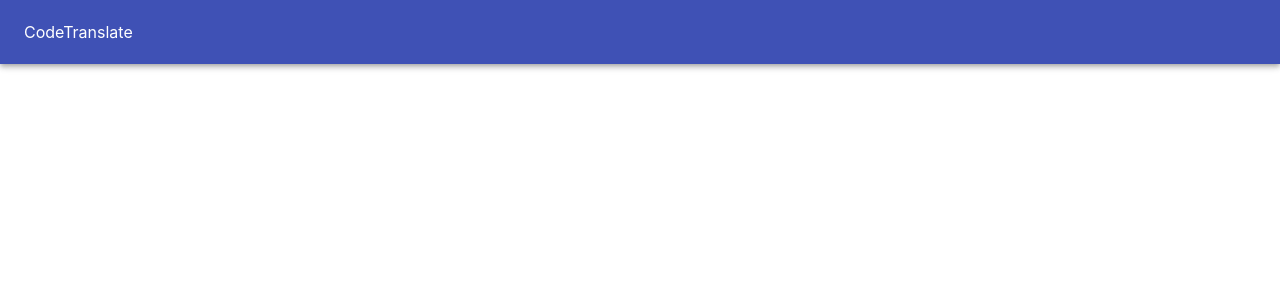
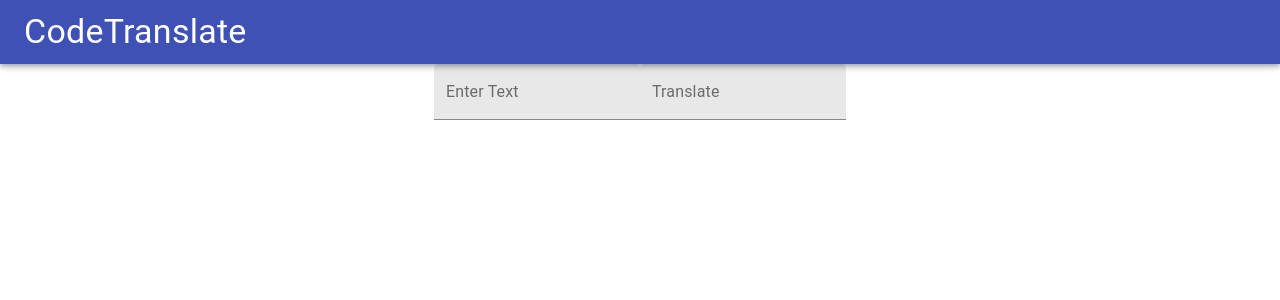
Before and after one commit to cjoshea9/cjs_capstone_frontend, a React (Create React App) app: page / in a window 1280 px wide. Shown: the top 300 px of the page. Built offline with nearby package versions, Linux system fonts and the light colour scheme; no server answers.

Commit message:
Add two textareas in material UI

```diff
--- a/src/App.js
+++ b/src/App.js
@@ -1,9 +1,9 @@
 import React from 'react';
 import './App.css';
 import Navbar from "./components/Navbar"
+import TextField from '@material-ui/core/TextField';
 
 function App() {
-
   async function getRequest() {
     const res = await fetch('https://cjsback.herokuapp.com/')
     const data = await res.json()
@@ -12,23 +12,24 @@
 
   getRequest()
   return (
-    <Navbar/>
-    // <div className="App">
-    //   <header className="App-header">
-    //     <img src={logo} className="App-logo" alt="logo" />
-    //     <p>
-    //       Edit <code>src/App.js</code> and save to reload.
-    //     </p>
-    //     <a
-    //       className="App-link"
-    //       href="https://reactjs.org"
-    //       target="_blank"
-    //       rel="noopener noreferrer"
-    //     >
-    //       Learn React
-    //     </a>
-    //   </header>
-    // </div>
+    <div>
+      <Navbar/>
+      <div className="textfields">
+        <TextField
+          className="filled-textarea"
+          label="Enter Text"
+          multiline
+          variant="filled"
+        />
+        <TextField
+          className="filled-textarea"
+          label="Translate"
+          multiline
+          variant="filled"
+        />
+      </div>
+    </div>
+
   );
 }
 
--- a/src/components/Navbar.js
+++ b/src/components/Navbar.js
@@ -7,7 +7,7 @@
     return (
         <AppBar position="static">
             <ToolBar>
-                <Typography variant="title" color="inherit">
+                <Typography variant="h4" color="inherit">
                     CodeTranslate
                 </Typography>
             </ToolBar>
--- a/src/index.css
+++ b/src/index.css
@@ -11,3 +11,8 @@
   font-family: source-code-pro, Menlo, Monaco, Consolas, 'Courier New',
     monospace;
 }
+
+.textfields {
+  display: flex;
+  justify-content: center;
+}
```
